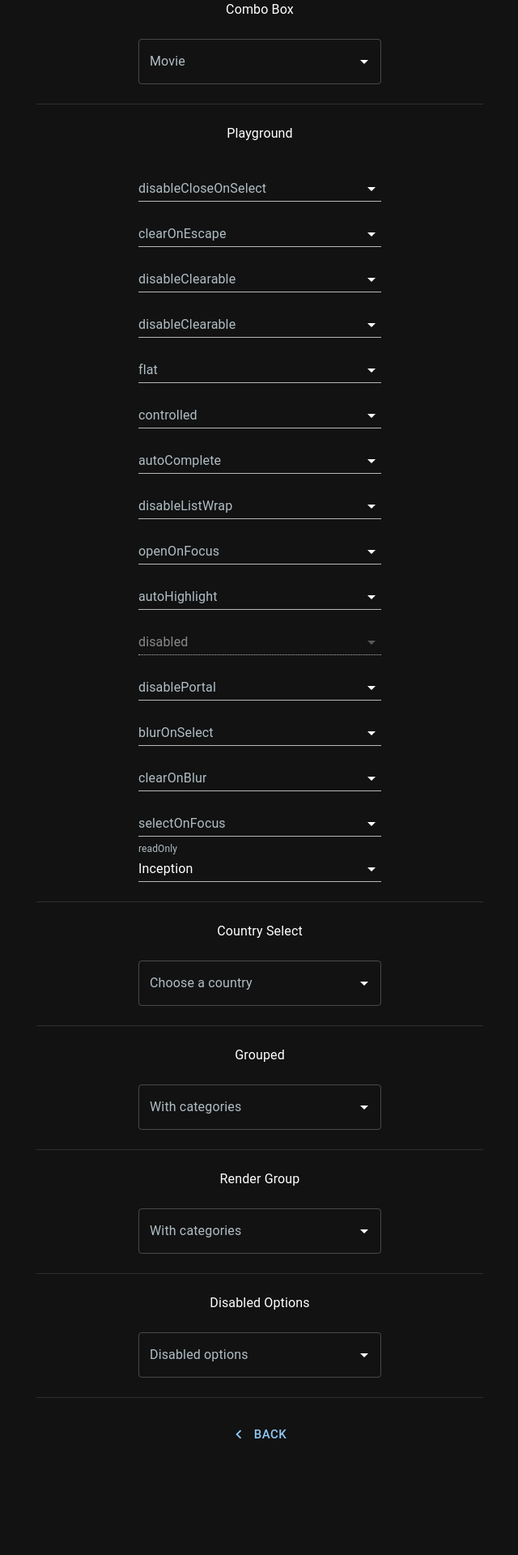
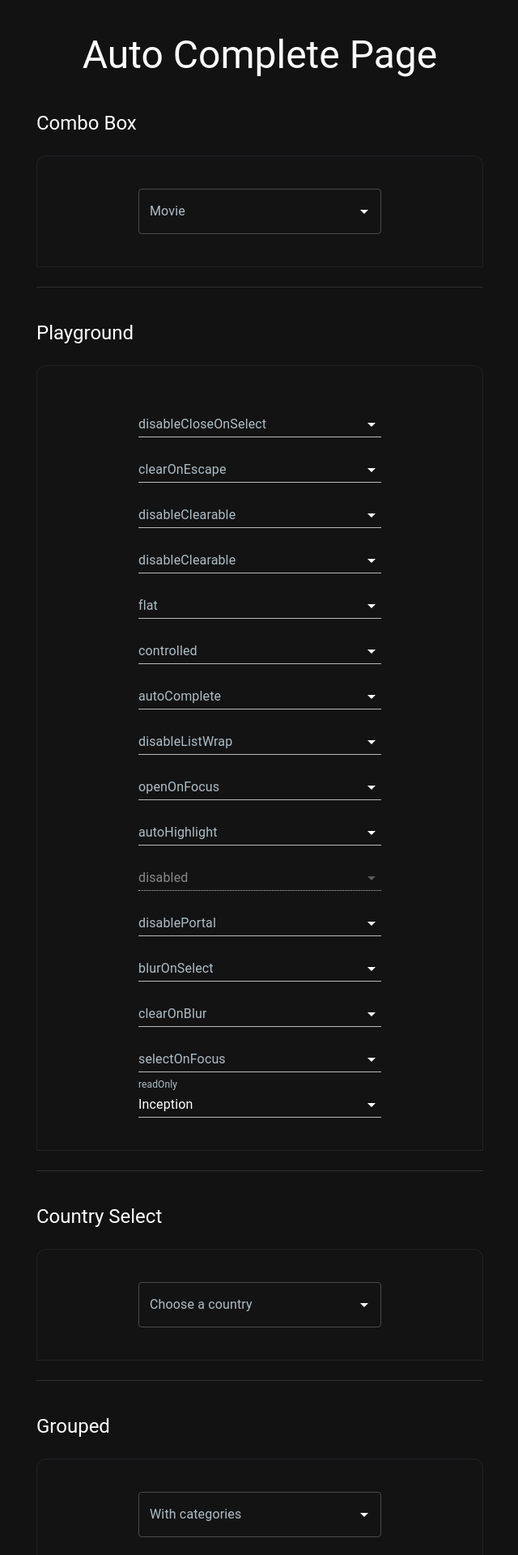
Before and after one commit to watcharakornton/mui_tutorials, a React (Vite) app: page /autocomplete in a window 1280 px wide. Shown: the top 1920 px of the page at 81% size, without its empty margins (319-959 px from the left). Before the commit the page ends 1792 px from the top, so only its background shows below. Built offline with nearby package versions, Linux system fonts and the light colour scheme.

Commit message:
Edit Autocomplete Component >> Restructrue element

```diff
--- a/src/inputs/AutocompleteComponent.jsx
+++ b/src/inputs/AutocompleteComponent.jsx
@@ -1,5 +1,6 @@
 import * as React from 'react';
-import { TextField, Autocomplete, useAutocomplete, Stack, Box, Typography } from '@mui/material'
+import MyContainer from '../component/MyContainer';
+import { TextField, Autocomplete, Stack, Box, Typography } from '@mui/material'
 
 import { useTheme } from '@mui/material/styles';
 import { styled, lighten, darken } from '@mui/system';
@@ -16,7 +17,7 @@ export const DisabledOptions = () => {
 
     return (
         <>
-            <Typography variant='body1'>Disabled Options</Typography>
+            <MyContainer title="Disabled Options">
                 <Autocomplete
                     options={timeSlots}
                     getOptionDisabled={(option) =>
@@ -25,6 +26,7 @@ export const DisabledOptions = () => {
                     sx={{ width: 300 }}
                     renderInput={(params) => <TextField {...params} label="Disabled options" />}
                 />
+            </MyContainer>
         </>
     )
 }
@@ -57,7 +59,7 @@ export const RenderGroup = () => {
 
     return (
         <>
-            <Typography variant='body1'>Render Group</Typography>
+            <MyContainer title="Render Group">
                 <Autocomplete
                     options={options.sort((a, b) => -b.firstLetter.localeCompare(a.firstLetter))}
                     groupBy={(option) => option.firstLetter}
@@ -71,6 +73,7 @@ export const RenderGroup = () => {
                         </li>
                     )}
                 />
+            </MyContainer>
         </>
     );
 }
@@ -86,7 +89,7 @@ export const Grouped = () => {
 
     return (
         <>
-            <Typography variant='body1'>Grouped</Typography>
+            <MyContainer title="Grouped">
                 <Autocomplete
                     options={options.sort((a, b) => -b.firstLetter.localeCompare(a.firstLetter))}
                     groupBy={(option) => option.firstLetter}
@@ -95,14 +98,14 @@ export const Grouped = () => {
                     renderInput={(params) => <TextField {...params} label="With categories" />
                     }
                 />
+            </MyContainer>
         </>
     );
 }
 
 export const CountrySelect = () => {
     return (
-        <>
-            <Typography variant='body1'>Country Select</Typography>
+        <MyContainer title="Country Select">
             <Autocomplete
                 id="country-select-demo"
                 sx={{ width: 300 }}
@@ -142,8 +145,7 @@ export const CountrySelect = () => {
                     />
                 )}
             />
-        </>
-
+        </MyContainer>
     );
 }
 
@@ -159,8 +161,7 @@ export const Playground = () => {
     const [value, setValue] = React.useState(null);
 
     return (
-        <>
-            <Typography variant='body1'>Playground</Typography>
+        <MyContainer title="Playground">
             <Stack spacing={1} sx={{ width: 300 }}>
                 <Autocomplete
                     {...defaultProps}
@@ -295,20 +296,19 @@ export const Playground = () => {
                     )}
                 />
             </Stack>
-        </>
+        </MyContainer>
     )
 }
 
 export const ComboBox = () => {
     return (
-        <>
-            <Typography variant='body1'>Combo Box</Typography>
+        <MyContainer title="Combo Box">
             <Autocomplete
                 disablePortal
                 options={top100Films}
                 sx={{ width: 300 }}
                 renderInput={(params) => <TextField {...params} label="Movie" />}
             />
-        </>
+        </MyContainer>
     );
 }
--- a/src/pages/AutoCompletePage.jsx
+++ b/src/pages/AutoCompletePage.jsx
@@ -1,31 +1,52 @@
 import * as React from 'react'
-import { Container, Stack, Divider, Button } from '@mui/material';
+import { Container, Grid, Divider, Button, Typography } from '@mui/material';
 import ChevronLeftIcon from '@mui/icons-material/ChevronLeft';
-import { ComboBox, Playground, CountrySelect, Grouped, RenderGroup, DisabledOptions } from "../inputs/AutocompleteComponent"
+import {
+    ComboBox,
+    Playground,
+    CountrySelect,
+    Grouped,
+    RenderGroup,
+    DisabledOptions,
+} from '../inputs/AutocompleteComponent';
 
 const AutoCompletePage = () => {
+    const sections = [
+        <ComboBox />,
+        <Playground />,
+        <CountrySelect />,
+        <Grouped />,
+        <RenderGroup />,
+        <DisabledOptions />,
+    ];
+
     return (
         <Container maxWidth="sm">
-            <Stack
-                spacing={3}
+            <Grid
+                container
                 alignItems="center"
                 justifyContent="center"
                 sx={{ minHeight: "100vh" }}
             >
-                <ComboBox />
-                <Divider sx={{ width: "100%" }} />
-                <Playground />
-                <Divider sx={{ width: "100%" }} />
-                <CountrySelect />
-                <Divider sx={{ width: "100%" }} />
-                <Grouped />
-                <Divider sx={{ width: "100%" }} />
-                <RenderGroup />
-                <Divider sx={{ width: "100%" }} />
-                <DisabledOptions />
-                <Divider sx={{ width: "100%" }} />
-                <Button size="large" startIcon={<ChevronLeftIcon />} href="/">Back</Button>
-            </Stack>
+                <Grid item xs={12}>
+                    <Typography variant="h3" align="center" sx={{ mt: 5 }}>
+                        Auto Complete Page
+                    </Typography>
+                </Grid>
+                {sections.map((Component, index) => (
+                    <React.Fragment key={index}>
+                        <Grid item xs={12} sx={{ mt: 5 }}>
+                            {Component}
+                            <Divider sx={{ mt: 3, width: "100%" }} />
+                        </Grid>
+                    </React.Fragment>
+                ))}
+                <Grid item xs={12} sx={{ my: 5 }}>
+                    <Button size="large" startIcon={<ChevronLeftIcon />} href="/">
+                        Back
+                    </Button>
+                </Grid>
+            </Grid>
         </Container>
     )
 }
```
Lines whose indentation alone changed are shown as unchanged.
